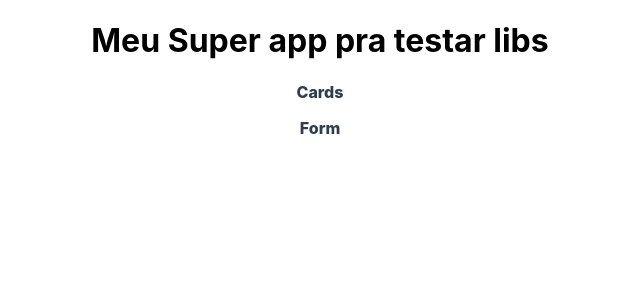
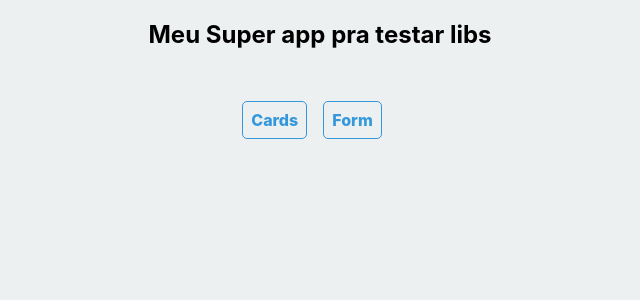
Before and after one commit to madruga665/react-test-app, a React (Create React App) app: page / in a window 1280 px wide. Shown: the top 300 px of the page, without its empty margins (320-960 px from the left). Built offline with nearby package versions, Linux system fonts and the light colour scheme.

Commit message:
add styled components na homePage

```diff
--- a/src/Pages/Home/index.jsx
+++ b/src/Pages/Home/index.jsx
@@ -1,14 +1,16 @@
 import React from "react";
 import { Link } from "react-router-dom";
-import styles from './styles.module.scss';
+import { HomeContainer, LinksContainer } from "./styles";
 
 const Home = () => {
   return (
-    <div className={styles.HomeContainer}>
+    <HomeContainer>
       <h1>Meu Super app pra testar libs</h1>
-      <Link to='/cards'>Cards</Link>
-      <Link to='/form'>Form</Link>
-    </div>
+      <LinksContainer>
+        <Link to='/cards'>Cards</Link>
+        <Link to='/form'>Form</Link>
+      </LinksContainer>
+    </HomeContainer>
   );
 };
 
--- /dev/null
+++ b/src/Pages/Home/styles.js
@@ -0,0 +1,30 @@
+import styled from "styled-components";
+import { Colors } from "../../styles/variables";
+
+export const HomeContainer = styled.section`
+  display: flex;
+  flex-direction: column;
+  align-items: center;
+  height: 100vh;
+  background-color: ${Colors.pageBackground};
+`;
+
+export const LinksContainer = styled.div`
+  display: flex;
+  align-items: flex-start;
+  margin-top: 2rem;
+  a {
+    text-decoration: none;
+    color: ${Colors.primaryBlue};
+    margin-right: 1rem;
+    font-weight: 800;
+    border: 1px solid ${Colors.primaryBlue};
+    padding: 0.5rem;
+    border-radius: 5px;
+    transition: 500ms;
+    &:hover {
+      color: #ffff;
+      background-color: ${Colors.primaryBlue};
+    }
+  }
+`;
--- a/src/Pages/Home/styles.module.scss
+++ /dev/null
@@ -1,15 +0,0 @@
-.HomeContainer {
-  display: flex;
-  flex-direction: column;
-  align-items: center;
-  height: 100vh;
-  a {
-    text-decoration: none;
-    color: #2c3e50;
-    margin-bottom: 1rem;
-    font-weight: 800;
-    &:hover {
-      color: #2ecc71;
-    }
-  }
-}
--- a/src/styles/variables.js
+++ b/src/styles/variables.js
@@ -3,4 +3,5 @@ export const Colors = {
   wetAsphalt: '#34495e',
   concret: '#95a5a6',
   red: '#e74c3c',
+  pageBackground: '#ecf0f1',
 }
```
